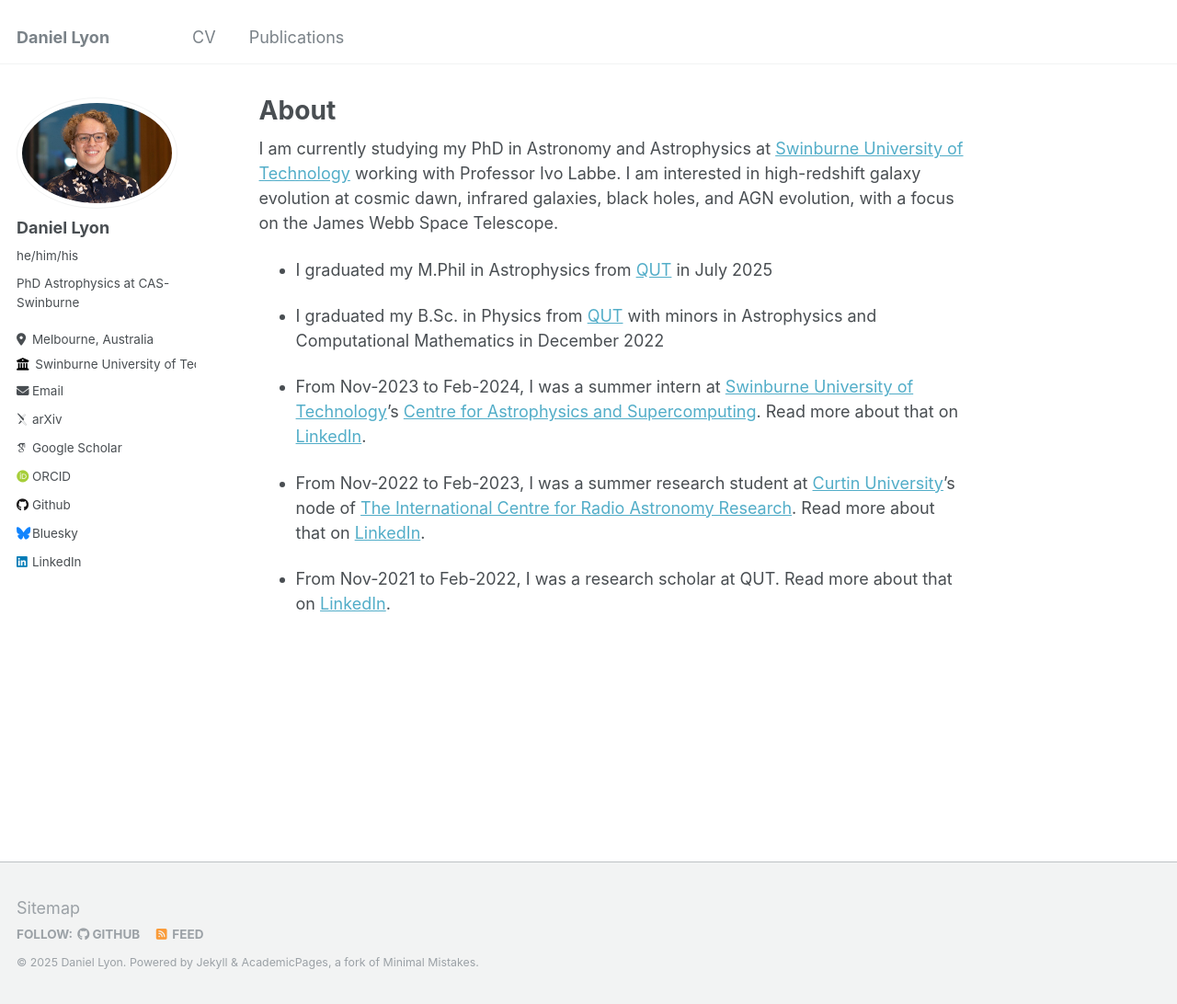
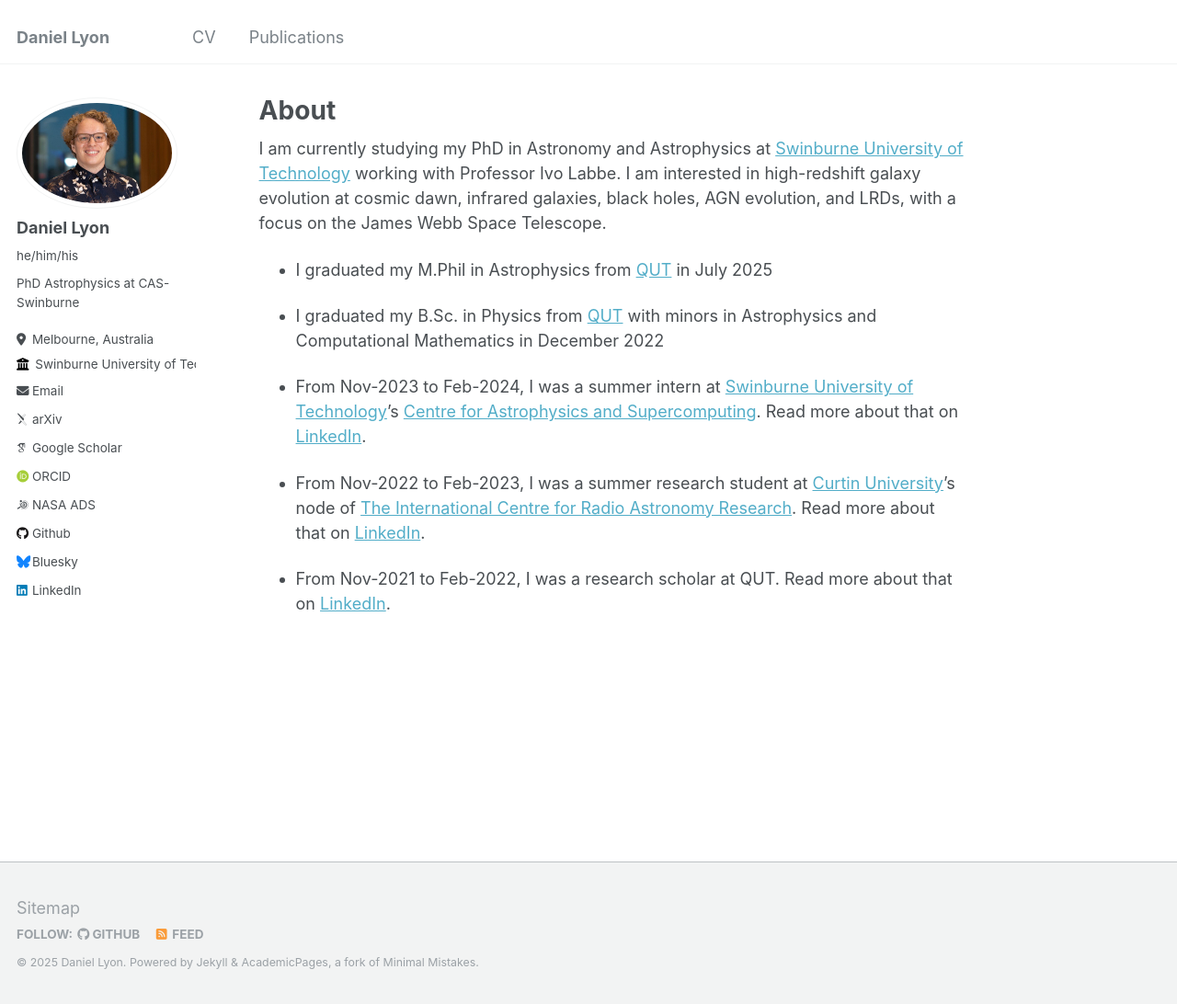
Before and after one commit to daniel-lyon/daniel-lyon.github.io, a Jekyll site: the page built from _pages/about.md, in a window 1280 px wide and 1092 px high. Shown: the whole window at 92% size. Built offline with Jekyll 4.4.1, drawn with Linux system fonts in a browser that asks for light colours; some web fonts are replaced.

Commit message:
PhD start

```diff
--- a/_config.yml
+++ b/_config.yml
@@ -38,6 +38,7 @@ author:
   semantic         : # URL
   pubmed           : # URL
   researchgate     : # URL
+  nasa             : https://ui.adsabs.harvard.edu/search/fq=%7B!type%3Daqp%20v%3D%24fq_database%7D&fq_database=(database%3Aastronomy%20OR%20database%3Aphysics)&p_=0&q=author%3A%22Lyon%2C%20Daniel%22%20%20year%3A(2023-)&sort=date%20desc%2C%20bibcode%20desc
 
   # Repositories and software development
   bitbucket        : # Username - Update with your username on the site
--- a/_includes/author-profile.html
+++ b/_includes/author-profile.html
@@ -59,6 +59,10 @@
       {% if author.researchgate %}
         <li><a href="{{ author.researchgate }}"><i class="fab fa-fw fa-researchgate icon-pad-right" aria-hidden="true"></i>ResearchGate</a></li>
       {% endif %}
+      {% if author.nasa %}
+        <li><a href="{{ author.nasa }}"><i class="ai ai-ads ai-fw icon-pad-right"></i>NASA ADS</a></li>
+      {% endif %}
+
 
       <!-- Font Awesome icons / Repositories and software development -->
       {% if author.bitbucket %}
--- a/_pages/about.md
+++ b/_pages/about.md
@@ -7,7 +7,7 @@ redirect_from:
   - /about.html
 ---
 
-I am currently studying my PhD in Astronomy and Astrophysics at [Swinburne University of Technology](https://www.swinburne.edu.au/research/centres-groups-clinics/centre-for-astrophysics-supercomputing/) working with Professor Ivo Labbe. I am interested in high-redshift galaxy evolution at cosmic dawn, infrared galaxies, black holes, and AGN evolution, with a focus on the James Webb Space Telescope.
+I am currently studying my PhD in Astronomy and Astrophysics at [Swinburne University of Technology](https://www.swinburne.edu.au/research/centres-groups-clinics/centre-for-astrophysics-supercomputing/) working with Professor Ivo Labbe. I am interested in high-redshift galaxy evolution at cosmic dawn, infrared galaxies, black holes, AGN evolution, and LRDs, with a focus on the James Webb Space Telescope.
 
 * I graduated my M.Phil in Astrophysics from [QUT](https://www.qut.edu.au/courses/bachelor-of-science-physics) in July 2025
 
```
Also changed, not shown: _pages/publications.md (+6 -4 lines), 1 other file.
